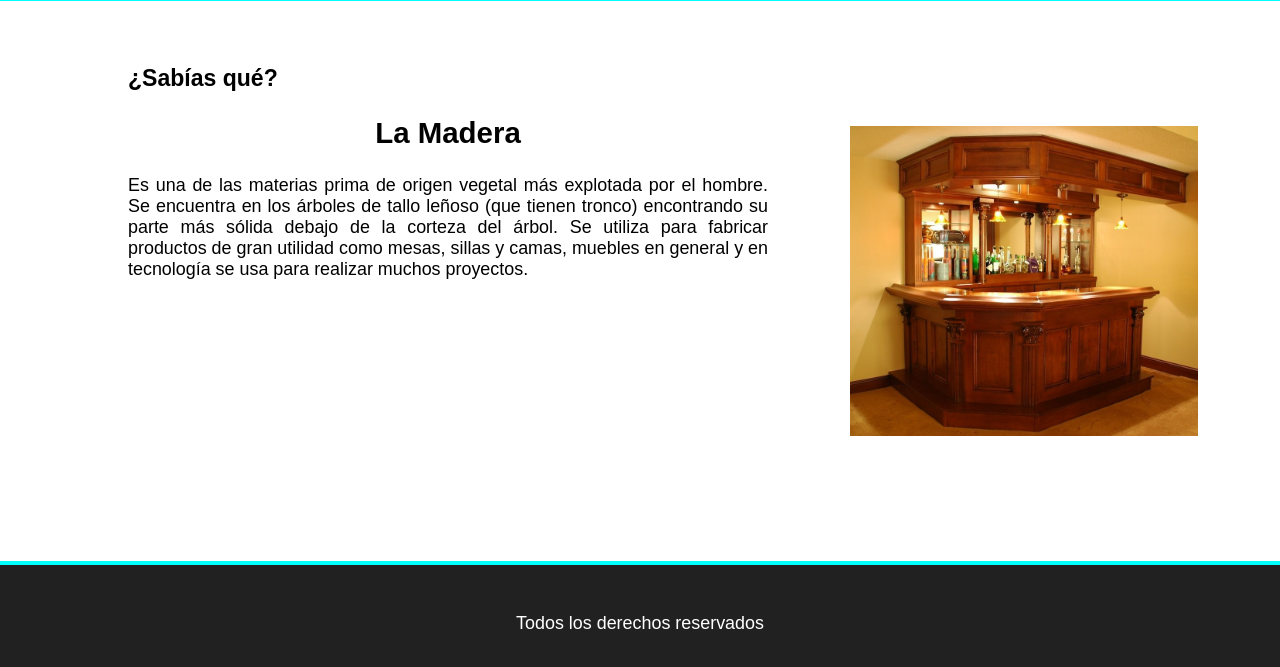
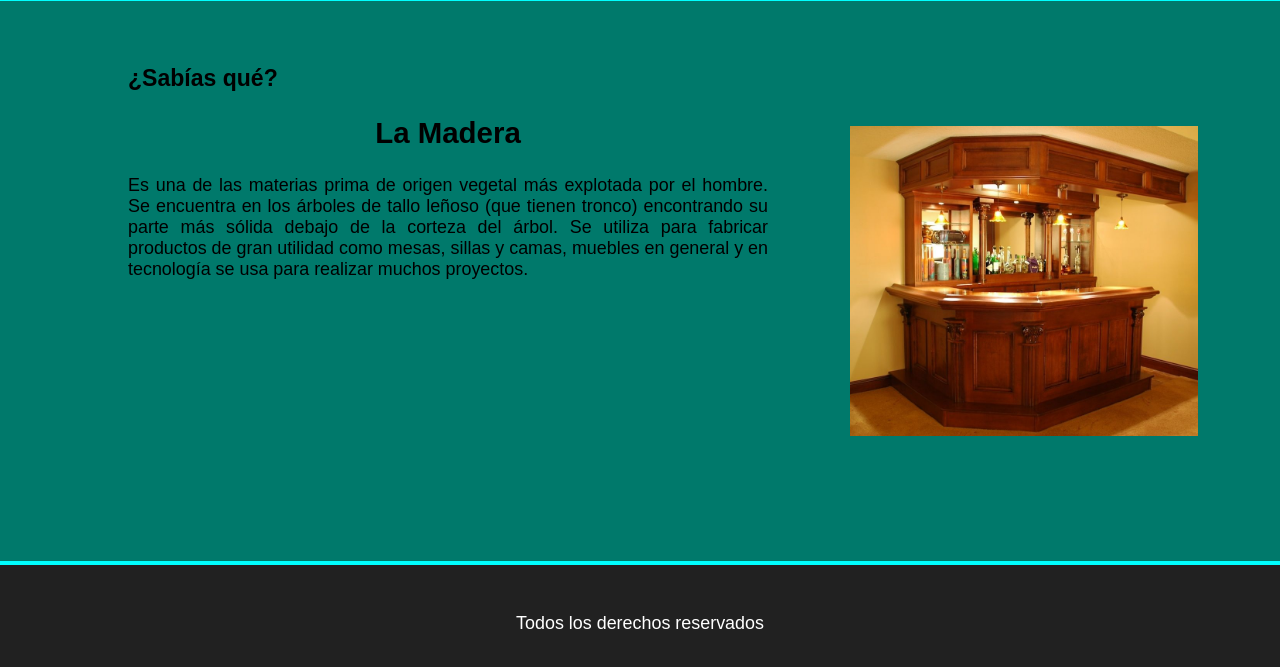
Before and after one commit to fabian3198/myweb, a plain HTML site: page index.html in a window 1280 px wide. Shown: the part 119-786 px from the top of the page. Drawn offline with Linux system fonts and the light colour scheme.

Commit message:
Update estilos.css

```diff
--- a/css/estilos.css
+++ b/css/estilos.css
@@ -3,7 +3,7 @@
 html {
 	height: 100%;
 	width: 100%;
-	background-color: white;
+	background-color: #00796b;
 }
 
 body {
```
